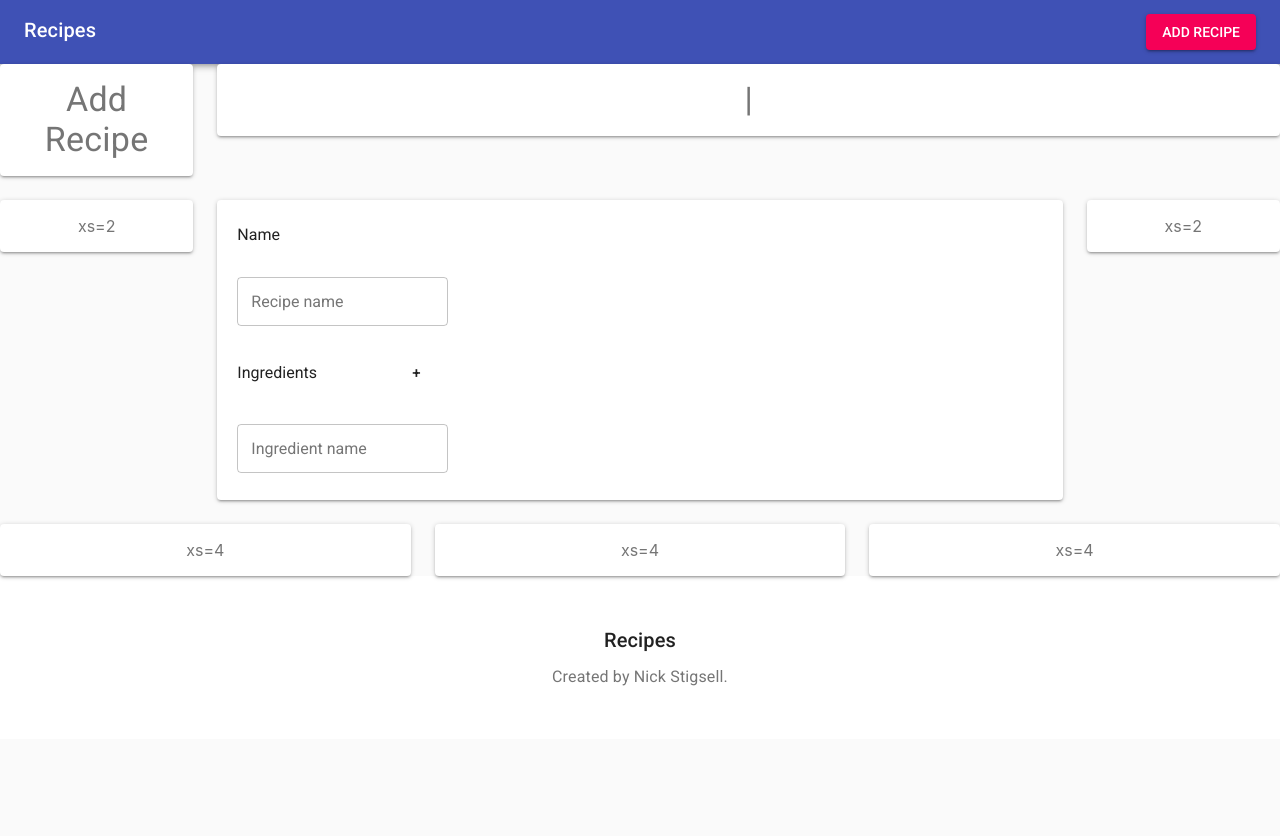
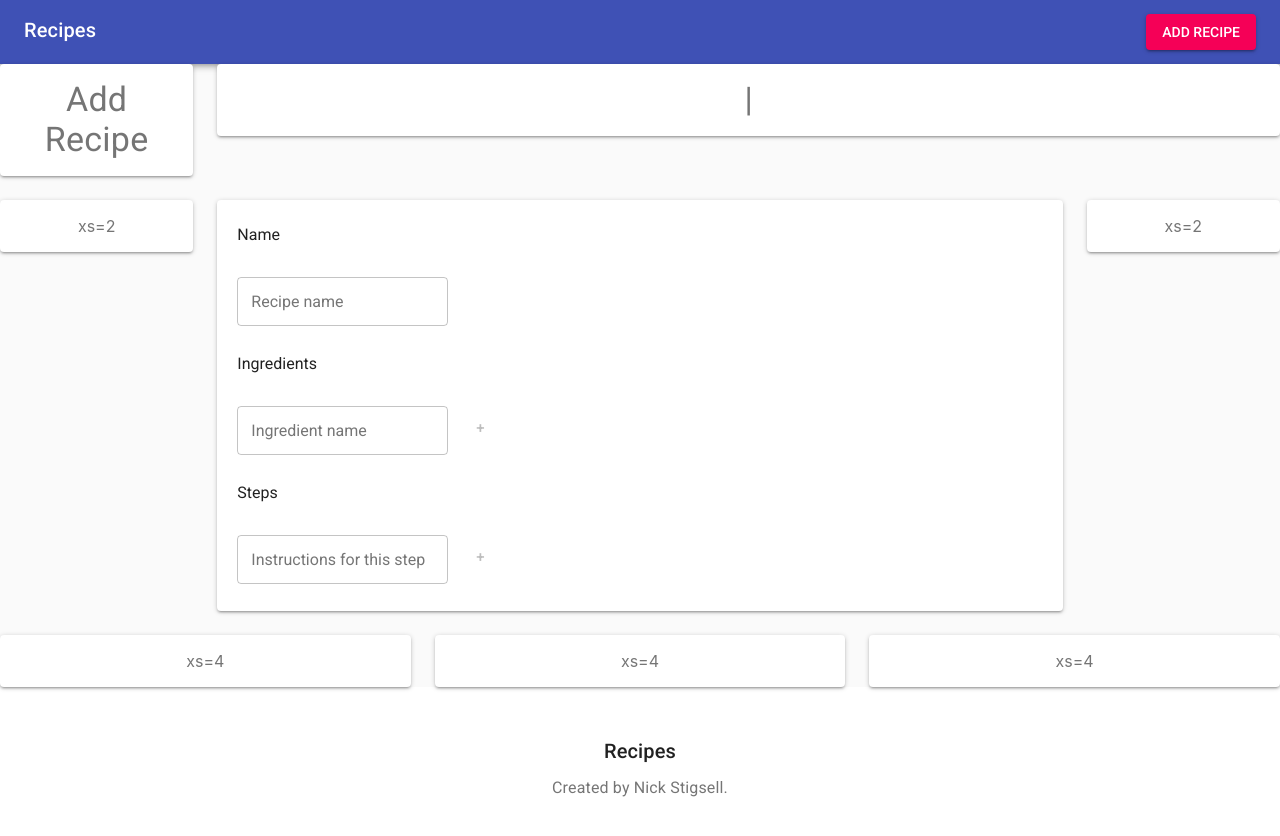
Before and after one commit to stigsell/recipes, a React (Create React App) app: page /add-recipe in a window 1280 px wide. Shown: the top 836 px of the page. Before the commit the page ends 800 px from the top, so only its background shows below. Built offline with nearby package versions, Linux system fonts and the light colour scheme.

Commit message:
Implemented recipe steps list (numbers each step too)

```diff
--- a/src/AddRecipeForm.js
+++ b/src/AddRecipeForm.js
@@ -29,17 +29,35 @@ class AddRecipeForm extends Component {
   	name: "",
   	ingredients: [],
   	ingredientText: "",
+  	steps: [],
+  	stepText: "",
   }
 
   onChange = (event) => {
     this.setState({ingredientText: event.target.value});
   }
 
+  onChangeStep = (event) => {
+    this.setState({stepText: event.target.value});
+  }
+
   addIngredient = (e) => {
   	e.preventDefault();
-  	this.state.ingredients.push(this.state.ingredientText)
-  	console.log(this.state.ingredients)
-  	this.setState({ingredientText: ""});
+  	if(this.state.ingredientText.length > 0) {
+  		this.state.ingredients.push(this.state.ingredientText)
+  		console.log(this.state.ingredients)
+  		this.setState({ingredientText: ""});
+  	}
+  }
+
+  addStep = (e) => {
+  	e.preventDefault();
+  	if(this.state.stepText.length > 0) {
+
+  		this.state.steps.push(this.state.steps.length + 1 +  ". " + this.state.stepText);  // Add numbers to steps
+  		console.log(this.state.steps)
+  		this.setState({stepText: ""});
+  	}
   }
 
 
@@ -63,7 +81,7 @@ class AddRecipeForm extends Component {
 		        <form onSubmit={(e) => { e.preventDefault(); this.addIngredient(e); } }>
 			        <ListItem>
 		      			<ListItemText primary="Ingredients"></ListItemText>
-		      			<Button size="large" onClick={this.addIngredient}>+</Button>
+
 		      		</ListItem>
 		      		 <ListItem>
 			          <TextField
@@ -75,9 +93,30 @@ class AddRecipeForm extends Component {
 				          onChange={this.onChange}
 				          value={this.state.ingredientText}
 				        />
+				        <Button size="large" disabled={this.state.ingredientText == 0} onClick={this.addIngredient}>+</Button>
 			        </ListItem>
 			        {
       					this.state.ingredients.map((ingredient, index) => <ListItem key={index}>{ingredient}</ListItem>)
+    				}
+    			</form>
+    			<form onSubmit={(e) => { e.preventDefault(); this.addStep(e); } }>
+    				<ListItem>
+		      			<ListItemText primary="Steps"></ListItemText>
+		      		</ListItem>
+		      		<ListItem>
+			          <TextField
+				          id="outlined-dense"
+				          label="Instructions for this step"
+				          className={'step-text-field'}
+				          margin="dense"
+				          variant="outlined"
+				          onChange={this.onChangeStep}
+				          value={this.state.stepText}
+				        />
+				        <Button size="large" disabled={this.state.stepText == 0} onClick={this.addStep}>+</Button>
+			        </ListItem>
+		      		{
+      					this.state.steps.map((step, index) => <ListItem key={index}>{step}</ListItem>)
     				}
 			    </form>
 	      	</List>
```
